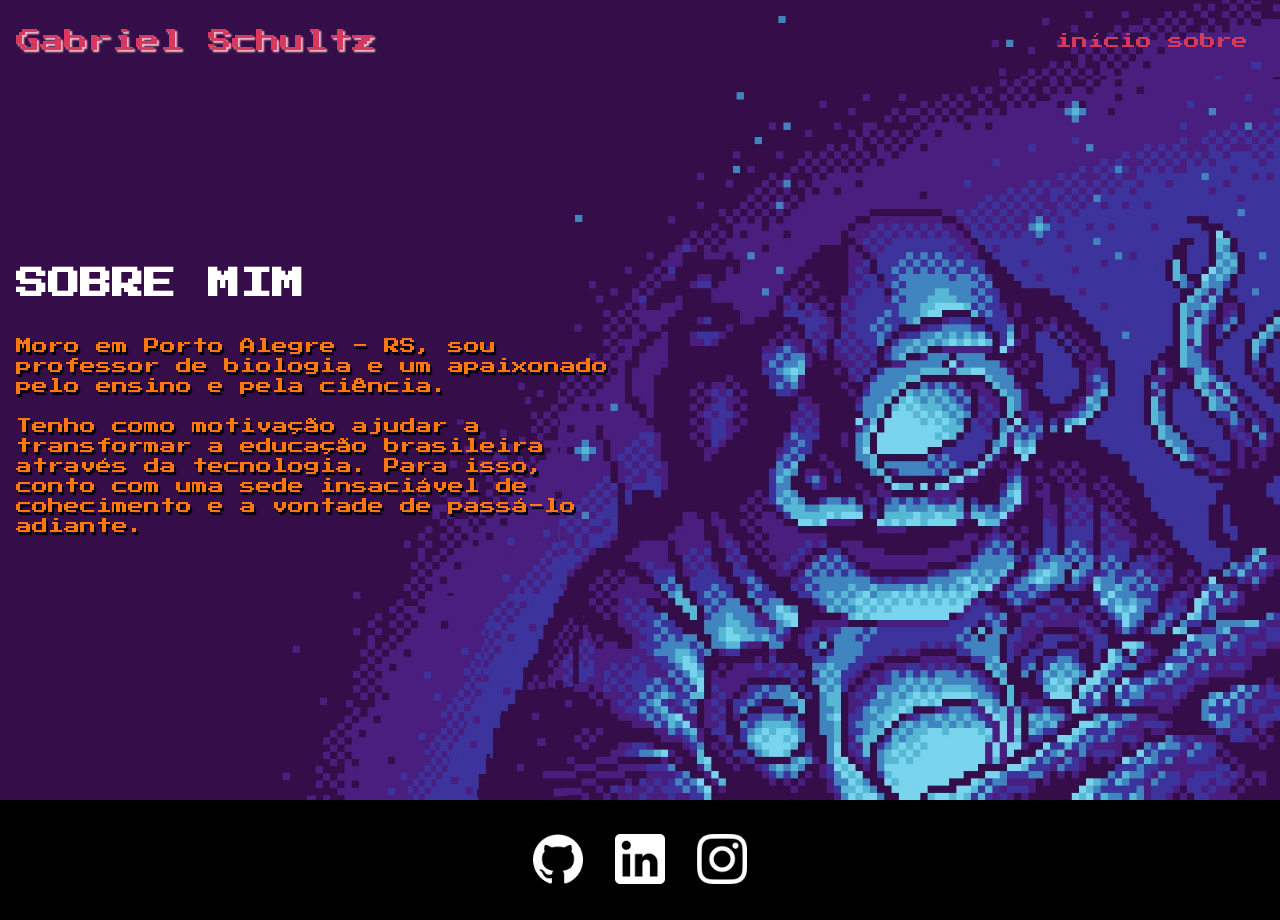
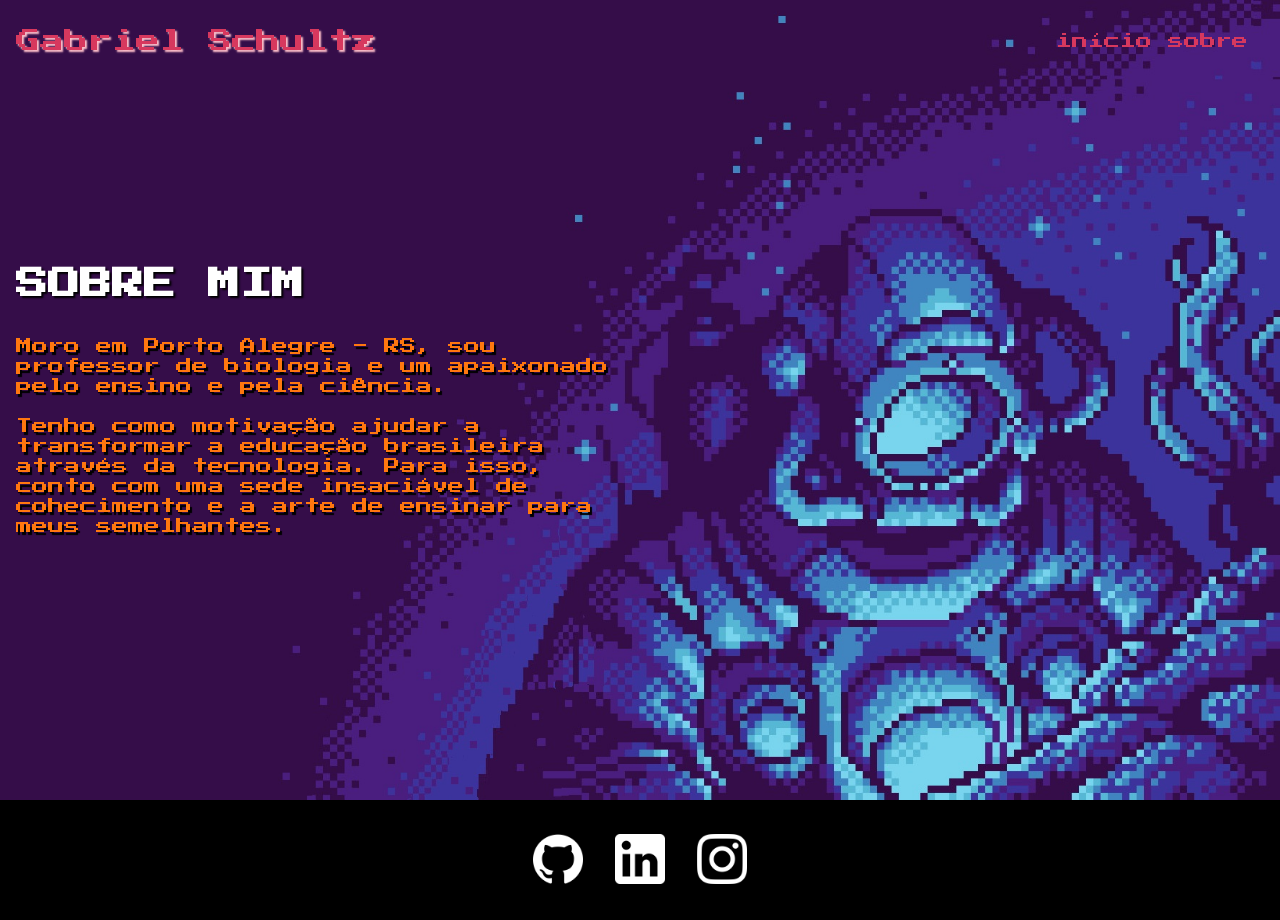
Before and after one commit to SchultzGabriel/Gabriel_Schultz_BootcampFrontendAlura, a Next.js app: page /sobre in a window 1280 px wide. Built offline with nearby package versions, Linux system fonts and the light colour scheme.

Commit message:
cover and aboutme adjusts

```diff
--- a/src/components/Cover/index.jsx
+++ b/src/components/Cover/index.jsx
@@ -1,5 +1,5 @@
 import React from 'react';
-import CoverWrapper from './CoverWrapper';
+import CoverWrapper from './style/CoverWrapper';
 import Text from '../foundation/text';
 
 export default function Cover() {
--- a/src/components/Header/index.jsx
+++ b/src/components/Header/index.jsx
@@ -1,5 +1,5 @@
 import React from 'react';
-import HeaderWrapper from './HeaderWrapper';
+import HeaderWrapper from './style/HeaderWrapper';
 import Nav from '../Nav';
 import Logo from '../../theme/Logo';
 
--- a/src/components/Nav/index.jsx
+++ b/src/components/Nav/index.jsx
@@ -1,5 +1,5 @@
 import React from 'react';
-import NavWrapper from './NavWrapper';
+import NavWrapper from './style/NavWrapper';
 
 export default function Nav() {
   return (
--- a/src/components/Projects/index.jsx
+++ b/src/components/Projects/index.jsx
@@ -1,5 +1,5 @@
 import React from 'react';
-import ProjectWrapper from './ProjectsWrapper';
+import ProjectWrapper from './style/ProjectsWrapper';
 import Text from '../foundation/text';
 
 const projects = [
@@ -64,6 +64,7 @@ export default function Cover() {
                   md: 'center',
                 }}
                 textShadow="2px 2px 2px black"
+                className="description"
               >
                 {item.description}
               </Text>
--- a/src/components/Projects/ProjectsWrapper/index.jsx
+++ b/src/components/Projects/style/ProjectsWrapper.jsx
@@ -68,9 +68,6 @@ ProjectWrapper.Card = styled.div`
     .preview{
         width:100%;
     };
-    .title{
-        display: block;
-    }
     .description{
         text-align:justify;
     }
--- a/src/components/aboutme/index.jsx
+++ b/src/components/aboutme/index.jsx
@@ -19,6 +19,7 @@ export default function AboutMe() {
             md: 'center',
           }}
           margin="1rem"
+          textShadow="2px 2px 2px black"
         >
           SOBRE MIM
         </Text>
@@ -38,7 +39,7 @@ export default function AboutMe() {
           <br />
           Tenho como motivação ajudar a transformar a educação
           brasileira através da tecnologia. Para isso, conto com uma sede
-          insaciável de cohecimento e a vontade de passá-lo adiante.
+          insaciável de cohecimento e a arte de ensinar para meus semelhantes.
         </Text>
       </AboutWrapper.TextArea>
     </AboutWrapper>
```
Also changed, not shown: src/components/Cover/style/CoverWrapper.jsx (renamed from src/components/Cover/CoverWrapper/index.jsx), src/components/Header/style/HeaderWrapper.jsx (renamed from src/components/Header/HeaderWrapper/index.jsx), src/components/Nav/style/NavWrapper.jsx (renamed from src/components/Nav/NavWrapper/index.jsx).
